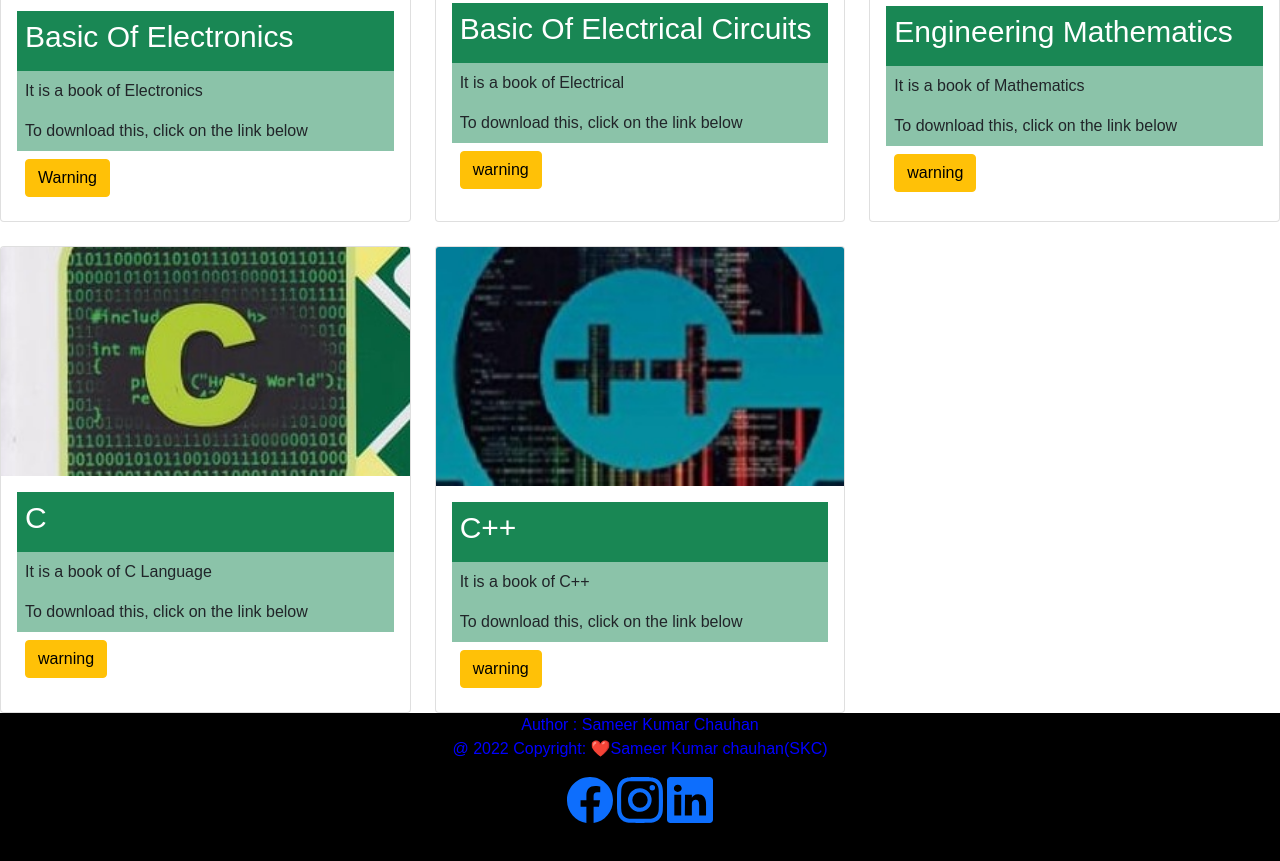
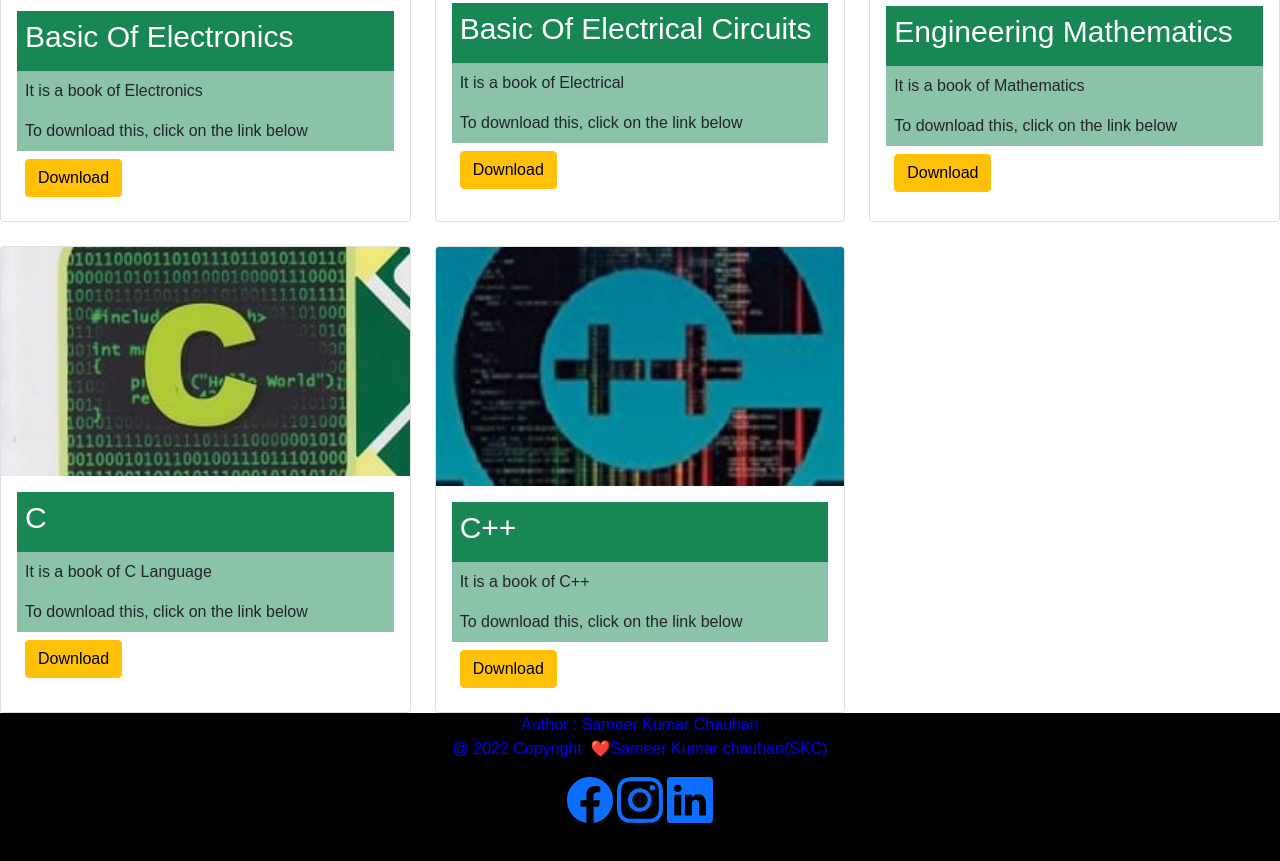
Before and after one commit to Sameerchauhan380/ITNotes, a plain HTML site: page index.html in a window 1280 px wide. Shown: the part 283-1144 px from the top of the page. Drawn offline with nearby package versions, Linux system fonts and the light colour scheme.

Commit message:
Update index.html

```diff
--- a/index.html
+++ b/index.html
@@ -85,7 +85,7 @@
   <p class="card-text">To download this, click on the link below</p></div>
        <div class="bg=success p-2 text-white">
 
-         <a href="https://drive.google.com/file/d/1ellFcF1TWZL--Ho84zsdLtf5vEnOGfF7/view" target="_blank" role="button" class="btn btn-warning">Warning</a>
+         <a href="https://drive.google.com/file/d/1ellFcF1TWZL--Ho84zsdLtf5vEnOGfF7/view" target="_blank" role="button" class="btn btn-warning">Download</a>
         </div>
 
 
@@ -101,7 +101,7 @@
 <div class="bg-success p-2" style="--bs-bg-opacity: .5;"><p class="card-text">It is a book of Electrical</p>
   <p class="card-text">To download this, click on the link below</p></div>
   <div class="bg=success p-2 text-white">
-    <a href="https://drive.google.com/file/d/1c9qK-mO0h8IkPy0W8uTRpEdlWTfrNtBc/view?usp=sharing" target="_blank" type="button" class="btn btn-warning">warning</a>
+    <a href="https://drive.google.com/file/d/1c9qK-mO0h8IkPy0W8uTRpEdlWTfrNtBc/view?usp=sharing" target="_blank" type="button" class="btn btn-warning">Download</a>
   </div>
         </div>
       </div>
@@ -115,7 +115,7 @@
 <div class="bg-success p-2" style="--bs-bg-opacity: .5;"><p class="card-text">It is a book of Mathematics</p>
   <p class="card-text">To download this, click on the link below</p></div>
   <div class="bg=success p-2 text-white">
-    <a href="https://drive.google.com/file/d/1d7IU0nEmcvJ5qKm_pnxRvok2MIgZewLi/view?usp=sharing" target="_blank" type="button" class="btn btn-warning">warning</a>
+    <a href="https://drive.google.com/file/d/1d7IU0nEmcvJ5qKm_pnxRvok2MIgZewLi/view?usp=sharing" target="_blank" type="button" class="btn btn-warning">Download</a>
   </div>
         </div>
       </div>
@@ -128,7 +128,7 @@
 <div class="bg-success p-2" style="--bs-bg-opacity: .5;"><p class="card-text">It is a book of C Language</p>
   <p class="card-text">To download this, click on the link below</p></div>
   <div class="bg=success p-2 text-white">
-    <a href="https://drive.google.com/file/d/1r3hX50qMdQVpGT3clZgLyVDQF8ciNzZs/view?usp=sharing" target="_blank" type="button" class="btn btn-warning">warning</a>
+    <a href="https://drive.google.com/file/d/1r3hX50qMdQVpGT3clZgLyVDQF8ciNzZs/view?usp=sharing" target="_blank" type="button" class="btn btn-warning">Download</a>
   </div>
         </div>
       </div>
@@ -141,7 +141,7 @@
 <div class="bg-success p-2" style="--bs-bg-opacity: .5;"><p class="card-text">It is a book of C++</p>
   <p class="card-text">To download this, click on the link below</p></div>
   <div class="bg=success p-2 text-white">
-    <a href="https://drive.google.com/file/d/1rYNAiZN-y53h2U0IP27hORS4QPY0Bm-M/view?usp=sharing" target="_blank" type="button" class="btn btn-warning">warning</a>
+    <a href="https://drive.google.com/file/d/1rYNAiZN-y53h2U0IP27hORS4QPY0Bm-M/view?usp=sharing" target="_blank" type="button" class="btn btn-warning">Download</a>
   </div>
         </div>
       </div>
```
